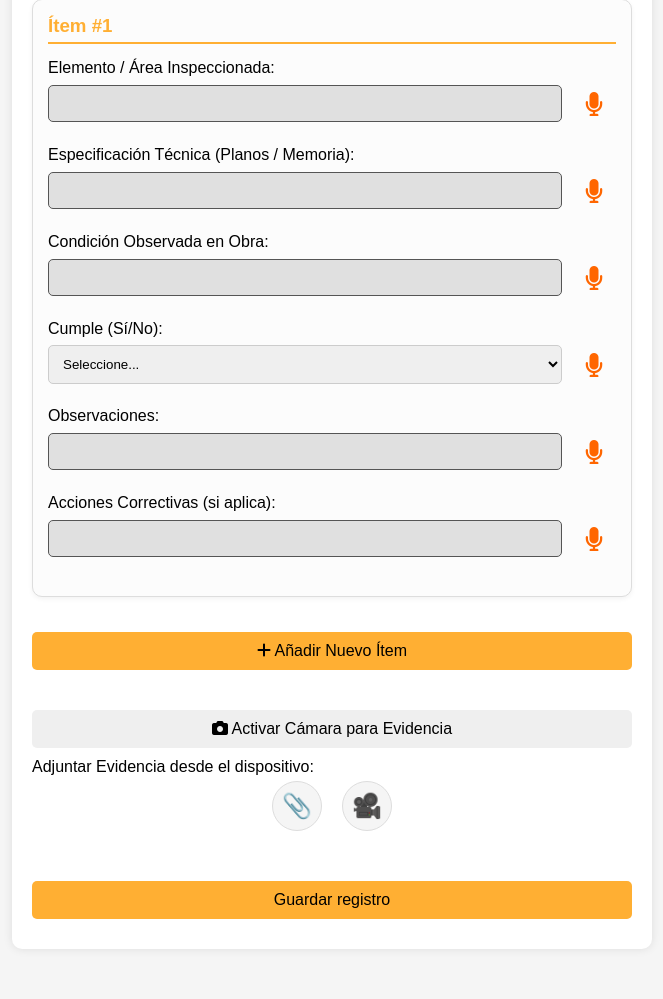
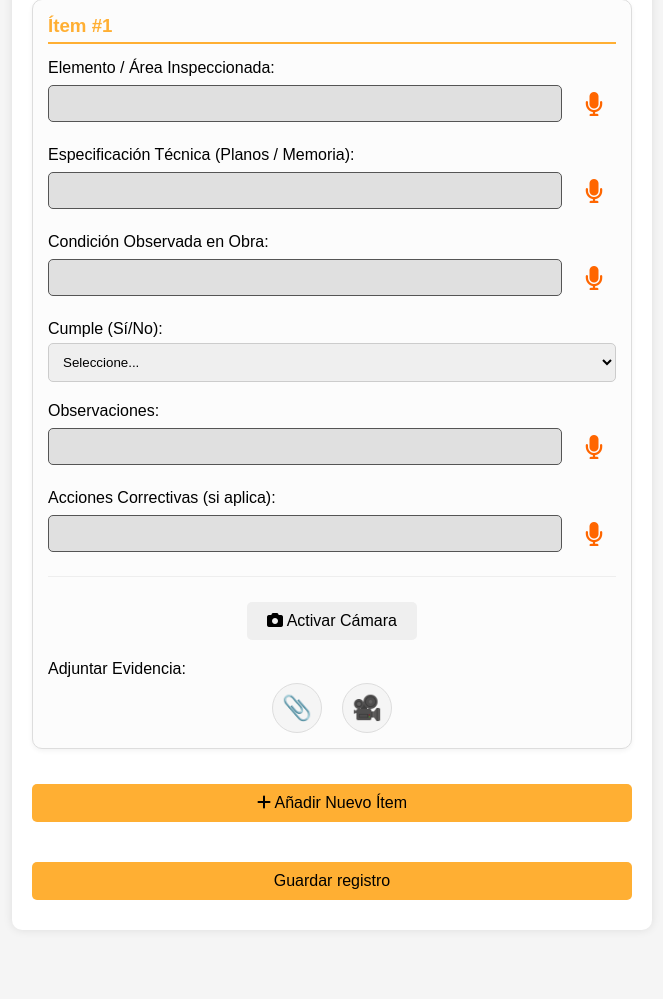
Before and after one commit to santiagogiraldo09/BitacoraGentrak, a Flask app: page /index in a window 1280 px wide. Shown: the part 520-1519 px from the top of the page, without its empty margins (308-971 px from the left). After the commit the page ends 1420 px from the top, so only its background shows below. Run offline with Flask 3, Linux system fonts and the light colour scheme; the visitor is signed in with stand-in values (Sample User, id 1); some libraries are stand-ins or nearby versions.

Commit message:
cambio en formulario

```diff
--- a/app.py
+++ b/app.py
@@ -1098,19 +1098,16 @@ def guardar_registro():
     try:
         data = request.get_json()
         project_id = data.get('project_id')
-        items = data.get('items', [])  # Nueva lista de ítems dinámicos
-        fotos = data.get('fotos', [])
-        videos = data.get('videos', [])
+        items = data.get('items', [])
+        # Nota: 'fotos' y 'videos' ahora deberían venir dentro de cada objeto en 'items'
 
         if not project_id or not items:
-            return jsonify({"error": "Faltan datos requeridos (Proyecto o Ítems)."}), 400
+            return jsonify({"error": "Faltan datos requeridos."}), 400
 
         conn = psycopg2.connect(**POSTGRES_CONFIG)
         cursor = conn.cursor()
 
-        primer_id_reporte = None
-
-        # 1. Guardar cada ítem en la tabla reporte_fiscalizacion
+        # 1. Bucle principal para guardar cada ítem
         for item in items:
             cursor.execute("""
                 INSERT INTO reporte_fiscalizacion (
@@ -1120,36 +1117,34 @@ def guardar_registro():
                 ) VALUES (%s, %s, %s, %s, %s, %s, %s, %s, %s)
                 RETURNING id_reporte
             """, (
-                project_id,
-                item.get('edificacion_zona'),
-                item.get('item_numero'),
-                item.get('area_inspeccionada'),
-                item.get('especificacion_tecnica'),
-                item.get('condicion_observada'),
-                item.get('cumple'),
-                item.get('observaciones'),
-                item.get('acciones_correctivas')
+                project_id, item.get('edificacion_zona'), item.get('item_numero'),
+                item.get('area_inspeccionada'), item.get('especificacion_tecnica'),
+                item.get('condicion_observada'), item.get('cumple'),
+                item.get('observaciones'), item.get('acciones_correctivas')
             ))
-            res = cursor.fetchone()
-            if primer_id_reporte is None:
-                primer_id_reporte = res[0]
 
-        # 2. Guardar Fotos (vinculadas al primer item del reporte para no perder la funcionalidad)
-        for foto_obj in fotos:
-            cursor.execute(
-                "INSERT INTO fotos_registro (id_registro, imagen_base64, description) VALUES (%s, %s, %s)",
-                (primer_id_reporte, foto_obj.get('file_data'), foto_obj.get('description'))
-            )
+            # Capturamos el ID específico de ESTE ítem recién insertado
+            id_item_actual = cursor.fetchone()[0]
 
-        # 3. Guardar Videos
-        for video_obj in videos:
-            cursor.execute(
-                "INSERT INTO videos_registro (id_registro, video_base64, description) VALUES (%s, %s, %s)",
-                (primer_id_reporte, video_obj.get('file_data'), video_obj.get('description'))
-            )
+            # 2. GUARDAR FOTOS ESPECÍFICAS DE ESTE ÍTEM (NUEVA UBICACIÓN)
+            # El frontend ahora debe enviar las fotos dentro de cada item
+            fotos_item = item.get('fotos', [])
+            for foto_obj in fotos_item:
+                cursor.execute("""
+                    INSERT INTO fotos_registro (id_registro, imagen_base64, description)
+                    VALUES (%s, %s, %s)
+                """, (id_item_actual, foto_obj.get('file_data'), foto_obj.get('description')))
+
+            # 3. GUARDAR VIDEOS ESPECÍFICOS DE ESTE ÍTEM
+            videos_item = item.get('videos', [])
+            for video_obj in videos_item:
+                cursor.execute("""
+                    INSERT INTO videos_registro (id_registro, video_base64, description)
+                    VALUES (%s, %s, %s)
+                """, (id_item_actual, video_obj.get('file_data'), video_obj.get('description')))
 
         conn.commit()
-        return jsonify({"mensaje": "¡Inspección multimedia guardada exitosamente!"}), 200
+        return jsonify({"mensaje": "¡Reporte guardado con imágenes por ítem!"}), 200
 
     except Exception as e:
         if conn: conn.rollback()
--- a/static/script.js
+++ b/static/script.js
@@ -1153,6 +1153,7 @@ function saveRecord() {
     const tarjetas = document.querySelectorAll('.dynamic-item-box');
 
     tarjetas.forEach((tarjeta, index) => {
+        const fotosDeEsteItem = [];
         itemsReporte.push({
             item_numero: index + 1,
             edificacion_zona: zonaGlobal, // Se asigna el valor global a cada fila
@@ -1161,7 +1162,8 @@ function saveRecord() {
             condicion_observada: tarjeta.querySelector('.field-condicion').value,
             cumple: tarjeta.querySelector('.field-cumple').value,
             observaciones: tarjeta.querySelector('.field-observaciones').value,
-            acciones_correctivas: tarjeta.querySelector('.field-acciones').value
+            acciones_correctivas: tarjeta.querySelector('.field-acciones').value,
+            fotos: fotosDeEsteItem
         });
     });
 
--- a/templates/index.html
+++ b/templates/index.html
@@ -89,23 +89,6 @@
                 </button>
             </div>
 
-            <div class="centrar">
-                <button id="activate-camera-btn" class="activate-camera-button">
-                    <i class="fas fa-camera"></i> Activar Cámara para Evidencia
-                </button>
-            </div>
-
-            <div class="attachment-controls">
-                <label>Adjuntar Evidencia desde el dispositivo:</label>
-                <div class="button-row">
-                    <button id="attach-clip" class="clip-button" onclick="document.getElementById('file-input').click()" title="Adjuntar imagen">📎</button>
-                    <input type="file" id="file-input" class="file-input" accept="image/*" multiple style="display:none;">
-
-                    <button id="attach-video-clip" class="clip-button" onclick="document.getElementById('video-file-input').click()" title="Adjuntar video">🎥</button>
-                    <input type="file" id="video-file-input" class="file-input" accept="video/*" style="display:none;">
-                </div>
-            </div>
-
             <div id="camera-container" style="display: none;">
                 <video id="videoElement" autoplay playsinline muted></video>
                 <canvas id="photoCanvas" style="display:none;"></canvas>
@@ -123,11 +106,6 @@
                         <i class="fas fa-stop"></i>
                     </button>
                 </div>
-            </div>
-
-            <div id="gallery-container">
-                <div id="photoThumbnails" class="photo-thumbnails"></div>
-                <div id="videoThumbnails" class="photo-thumbnails"></div>
             </div>
 
             <div class="centrar">
@@ -187,8 +165,6 @@
                         <option value="No">No</option>
                         <option value="N/A">N/A</option>
                     </select>
-                    <button class="record-btn" title="Grabar respuesta"><i class="fas fa-microphone"></i></button>
-                    <button class="stop-btn" title="Detener grabación" style="display: none;"><i class="fas fa-stop"></i></button>
                 </div>
             </div>
 
@@ -209,6 +185,30 @@
                     <button class="stop-btn" title="Detener grabación" style="display: none;"><i class="fas fa-stop"></i></button>
                 </div>
             </div>
+
+            <div class="multimedia-item-section" style="margin-top: 20px; border-top: 1px solid #eee; padding-top: 15px;">
+                <div class="centrar" style="margin-bottom: 10px;">
+                    <button class="activate-camera-button btn-item-camera" style="width: auto; padding: 10px 20px;">
+                        <i class="fas fa-camera"></i> Activar Cámara
+                    </button>
+                </div>
+
+                <div class="attachment-controls">
+                    <label>Adjuntar Evidencia:</label>
+                    <div class="button-row">
+                        <button class="clip-button btn-item-photo-attach" title="Adjuntar imagen">📎</button>
+                        <input type="file" class="item-file-input" accept="image/*" multiple style="display:none;">
+
+                        <button class="clip-button btn-item-video-attach" title="Adjuntar video">🎥</button>
+                        <input type="file" class="item-video-input" accept="video/*" style="display:none;">
+                    </div>
+                </div>
+
+                <div class="item-gallery-container">
+                    <div class="item-photo-thumbnails photo-thumbnails"></div>
+                    <div class="item-video-thumbnails photo-thumbnails"></div>
+                </div>
+            </div>
         </div>
     </template>
 
@@ -216,6 +216,7 @@
 
     <script>
         let itemCount = 0;
+        let activeItemIdx = null; // Para saber qué ítem está usando la cámara
 
         function addItem() {
             itemCount++;
@@ -224,22 +225,36 @@
             const clone = template.content.cloneNode(true);
             const box = clone.querySelector('.dynamic-item-box');
 
-            // Actualizar título
+            const currentIdx = itemCount - 1;
+            box.setAttribute('data-index', currentIdx);
             box.querySelector('.item-title').innerText = `Ítem #${itemCount}`;
 
             // Configurar IDs únicos para funciones de voz
-            const inputs = box.querySelectorAll('input');
-            const buttons = box.querySelectorAll('button');
-
+            const inputs = box.querySelectorAll('input[type="text"]');
             inputs.forEach((input, index) => {
                 const uniqueId = `item_${itemCount}_input_${index}`;
                 input.id = uniqueId;
-                // Vincular botones de esa fila al input correspondiente
                 const recordBtn = input.nextElementSibling;
                 const stopBtn = recordBtn.nextElementSibling;
-                recordBtn.setAttribute('data-target-input', uniqueId);
-                stopBtn.setAttribute('data-target-input', uniqueId);
+                if(recordBtn) recordBtn.setAttribute('data-target-input', uniqueId);
+                if(stopBtn) stopBtn.setAttribute('data-target-input', uniqueId);
             });
+
+            // Lógica de botones multimedia por ítem
+            const itemCameraBtn = box.querySelector('.btn-item-camera');
+            const itemPhotoAttach = box.querySelector('.btn-item-photo-attach');
+            const itemVideoAttach = box.querySelector('.btn-item-video-attach');
+            const itemFileInput = box.querySelector('.item-file-input');
+            const itemVideoInput = box.querySelector('.item-video-input');
+
+            itemCameraBtn.onclick = function() {
+                activeItemIdx = currentIdx;
+                // Llama a la función global de activar cámara
+                document.getElementById('activate-camera-btn').click();
+            };
+
+            itemPhotoAttach.onclick = () => itemFileInput.click();
+            itemVideoAttach.onclick = () => itemVideoInput.click();
 
             // Mostrar botón eliminar si no es el primer ítem
             if (itemCount > 1) {
@@ -253,7 +268,6 @@
 
             container.appendChild(clone);
 
-            // Re-vincular eventos de voz a los nuevos botones
             if (typeof setupVoiceButtons === "function") {
                 setupVoiceButtons();
             }
@@ -264,14 +278,13 @@
             itemCount = 0;
             boxes.forEach((box) => {
                 itemCount++;
+                box.setAttribute('data-index', itemCount - 1);
                 box.querySelector('.item-title').innerText = `Ítem #${itemCount}`;
             });
         }
 
         document.addEventListener('DOMContentLoaded', function() {
-            // Generar el primer ítem por defecto
             addItem();
-
             document.getElementById('add-item-btn').addEventListener('click', addItem);
 
             const urlParams = new URLSearchParams(window.location.search);
```
